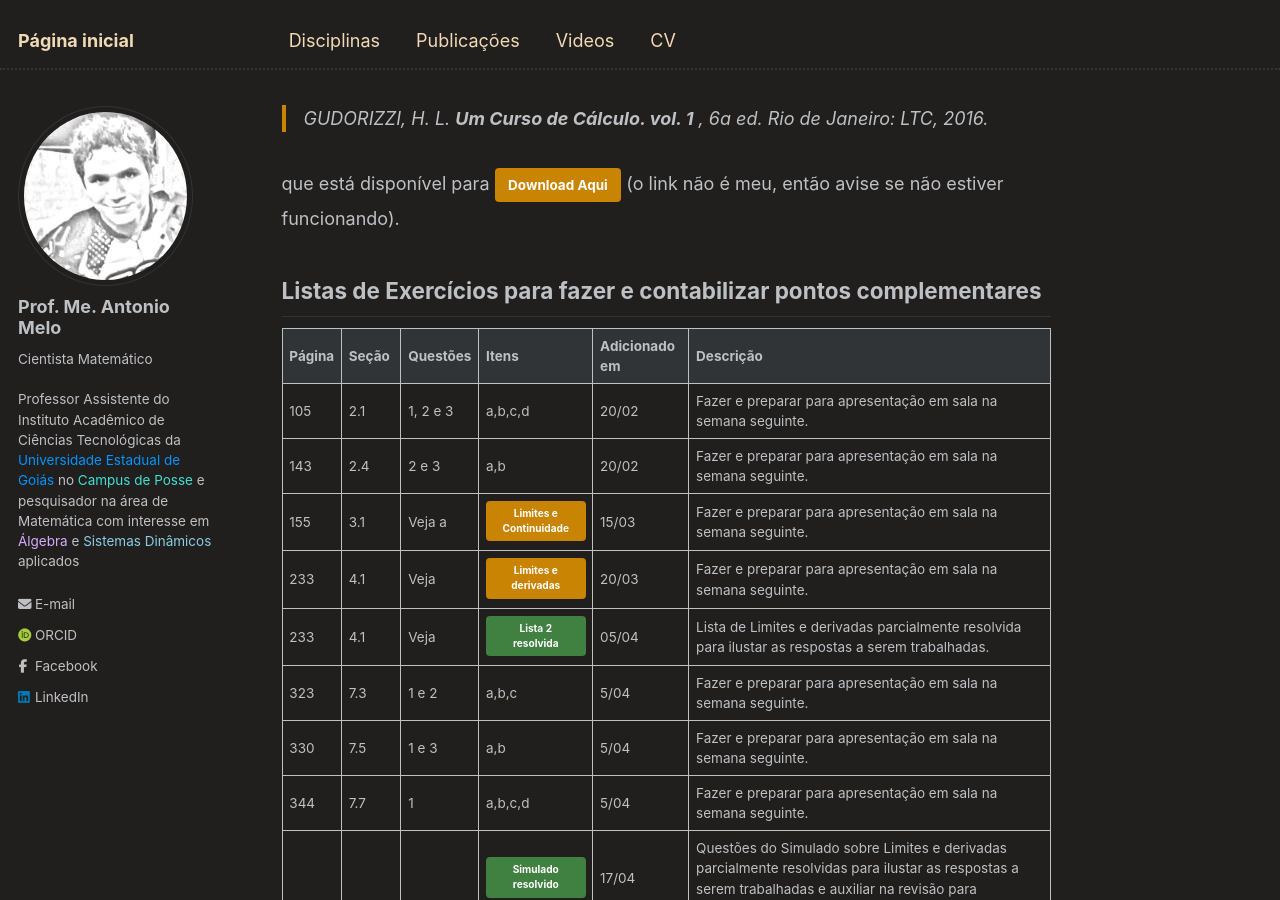
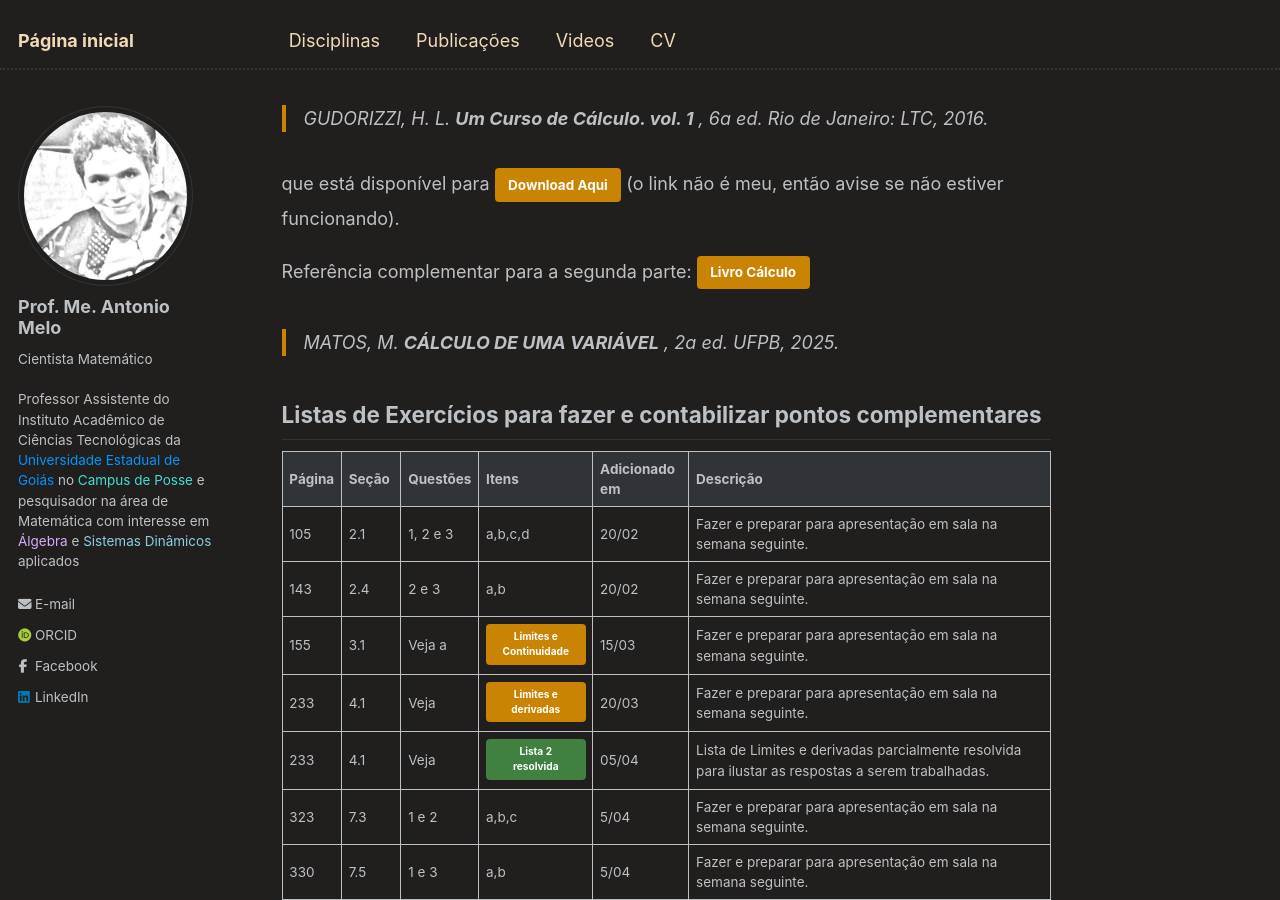
Before and after one commit to antmelo/antmelo.github.io, a Jekyll site: the page built from _teaching/2025-1-calculo.md, in a window 1280 px wide and 900 px high, scrolled down 950 px. Built offline with Jekyll 4.4.1, drawn with Linux system fonts in a browser that asks for light colours; some web fonts are replaced.

Commit message:
Update 2025-1-calculo.md

```diff
--- a/_teaching/2025-1-calculo.md
+++ b/_teaching/2025-1-calculo.md
@@ -32,6 +32,10 @@ Limites. Continuidade. Derivadas. Aplicação da Derivada. Máximos e Mínimos.
    > GUDORIZZI, H. L. **Um Curso de Cálculo. vol. 1** , 6a ed. Rio de Janeiro: LTC, 2016.
 
 que está disponível para [Download Aqui](https://www.mediafire.com/file/njhisfaq3zab0xc/%5Bsouexatasmais%5D+Um_Curso_de_C%C3%A1lculo_%E2%80%93_Volume_1%2C_6%C2%AA_edi%C3%A7%C3%A3o_Hamilton_Luiz_Guidorizzi.pdf){: .btn}  (o link não é meu, então avise se não estiver funcionando).
+
+Referência complementar para a segunda parte: [Livro Cálculo](https://antmelo.github.io/files/livro-calculo.pdf){: .btn}
+
+ > MATOS, M. **CÁLCULO DE UMA VARIÁVEL** , 2a ed. UFPB, 2025.
 
 
 ## Listas de Exercícios para fazer e contabilizar pontos complementares
```
